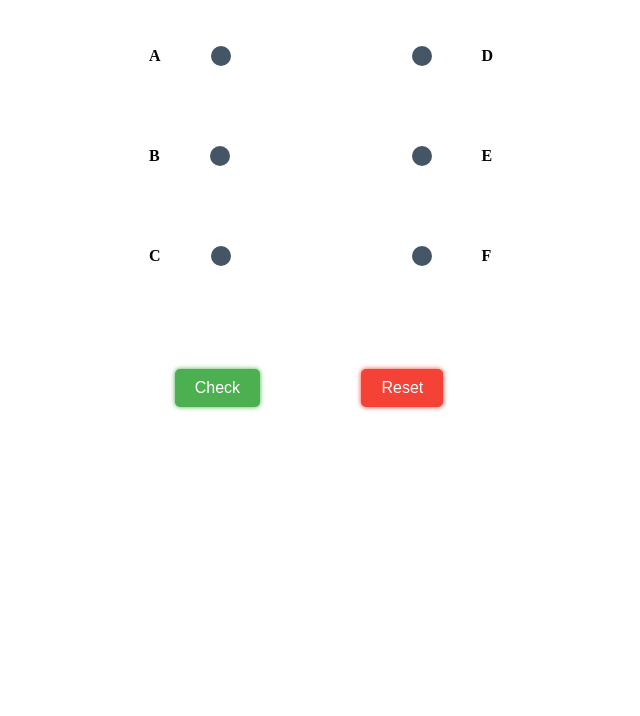
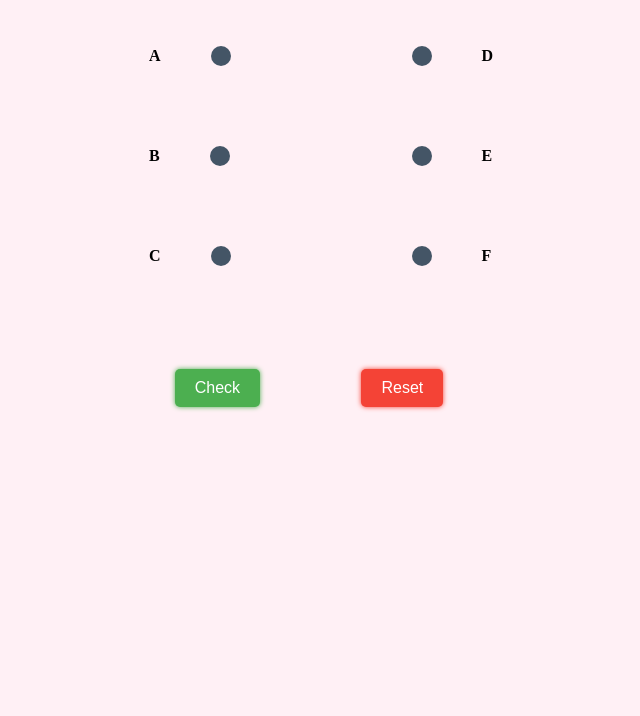
Before and after one commit to kadambari68/Task2_VirtualLabs_IITR, a plain HTML site: page index.html in a window 1280 px wide. Shown: the part 84-800 px from the top of the page, without its empty margins (306-946 px from the left). Drawn offline with Linux system fonts and the light colour scheme.

Commit message:
added new feat

```diff
--- a/index.html
+++ b/index.html
@@ -11,6 +11,7 @@
         align-items: center;
         justify-content: center;
         height: 500px;
+        background-color: lavenderblush;
       }
       h1 {
         color: #FF5722;
```
